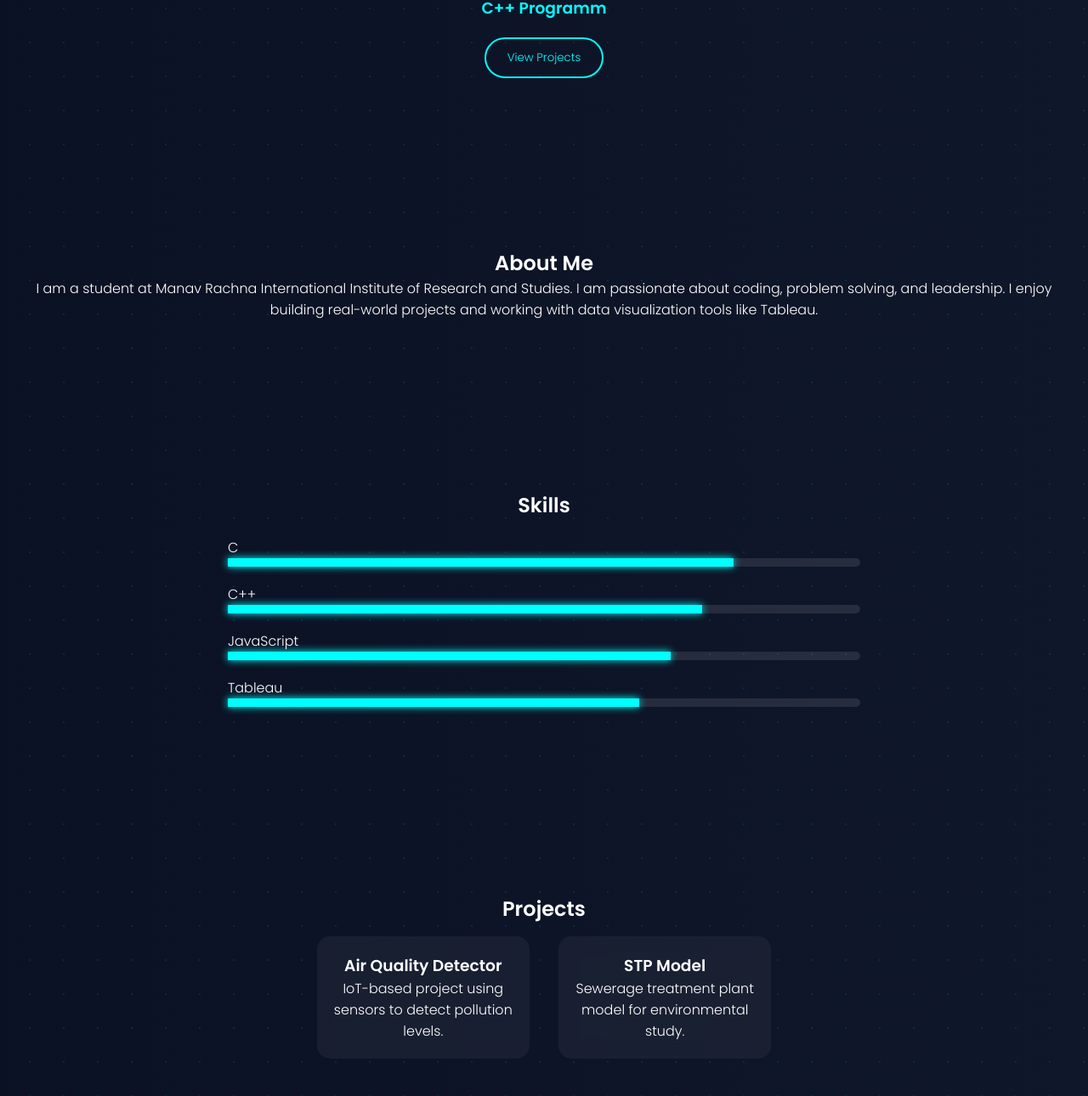
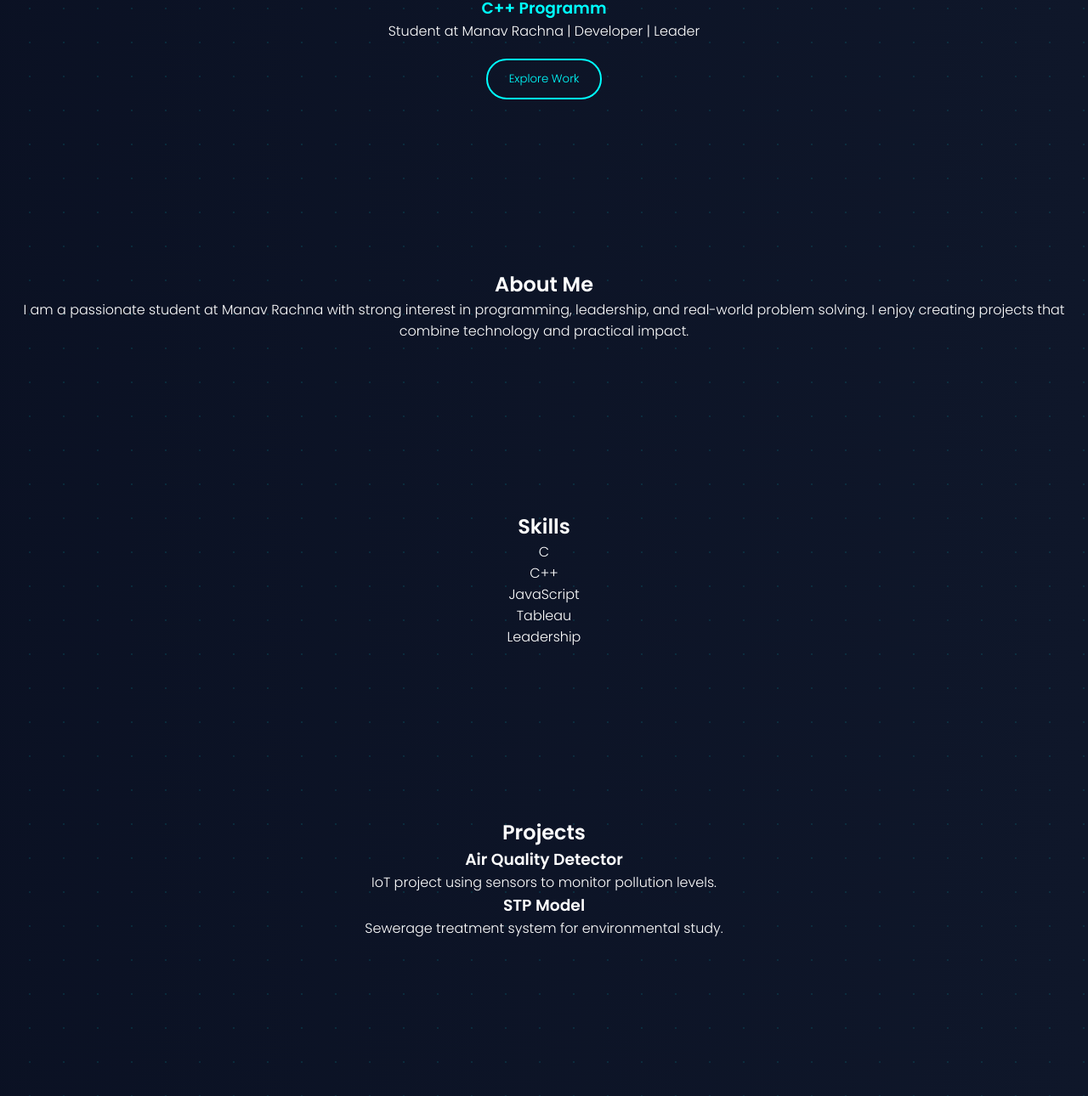
Before and after one commit to khushikhan88/khushi-, a plain HTML site: page index.html in a window 1280 px wide. Shown: the part 225-1515 px from the top of the page at 85% size. Drawn offline with Linux system fonts and the light colour scheme.

Commit message:
Add files via upload
first commit

```diff
--- a/index.html
+++ b/index.html
@@ -5,12 +5,15 @@
   <meta name="viewport" content="width=device-width, initial-scale=1.0">
   <title>Khushi Khan | Portfolio</title>
 
-  <!-- Google Font -->
   <link href="https://fonts.googleapis.com/css2?family=Poppins:wght@300;600&display=swap" rel="stylesheet">
-
   <link rel="stylesheet" href="style.css">
 </head>
+
 <body>
+
+<!-- Background blobs -->
+<div class="blob blob1"></div>
+<div class="blob blob2"></div>
 
 <header>
   <h2>Khushi Khan</h2>
@@ -24,68 +27,65 @@
 </header>
 
 <!-- HERO -->
-<section id="home">
-  <h1>Hello, I'm <span>Khushi Khan</span></h1>
-  <h3 id="typing"></h3>
-  <button onclick="scrollToSection('projects')">View Projects</button>
+<section id="home" class="hero">
+  <div class="hero-text">
+    <h1>Hi, I'm <span>Khushi Khan</span></h1>
+    <h3 id="typing"></h3>
+    <p>Student at Manav Rachna | Developer | Leader</p>
+    <button onclick="scrollToSection('projects')">Explore Work</button>
+  </div>
+
+  <div class="hero-img">
+    <div class="circle"></div>
+  </div>
 </section>
 
 <!-- ABOUT -->
-<section id="about">
+<section id="about" class="fade">
   <h2>About Me</h2>
   <p>
-    I am a student at Manav Rachna International Institute of Research and Studies.
-    I am passionate about coding, problem solving, and leadership.
-    I enjoy building real-world projects and working with data visualization tools like Tableau.
+    I am a passionate student at Manav Rachna with strong interest in programming,
+    leadership, and real-world problem solving. I enjoy creating projects that combine
+    technology and practical impact.
   </p>
 </section>
 
 <!-- SKILLS -->
-<section id="skills">
+<section id="skills" class="fade">
   <h2>Skills</h2>
 
-  <div class="skill">
-    <p>C</p>
-    <div class="bar"><div style="width:80%"></div></div>
+  <div class="skills-grid">
+    <div class="skill-box">C</div>
+    <div class="skill-box">C++</div>
+    <div class="skill-box">JavaScript</div>
+    <div class="skill-box">Tableau</div>
+    <div class="skill-box">Leadership</div>
   </div>
-
-  <div class="skill">
-    <p>C++</p>
-    <div class="bar"><div style="width:75%"></div></div>
-  </div>
-
-  <div class="skill">
-    <p>JavaScript</p>
-    <div class="bar"><div style="width:70%"></div></div>
-  </div>
-
-  <div class="skill">
-    <p>Tableau</p>
-    <div class="bar"><div style="width:65%"></div></div>
-  </div>
-
 </section>
 
 <!-- PROJECTS -->
-<section id="projects">
+<section id="projects" class="fade">
   <h2>Projects</h2>
 
-  <div class="card">
-    <h3>Air Quality Detector</h3>
-    <p>IoT-based project using sensors to detect pollution levels.</p>
+  <div class="project-grid">
+    <div class="project-card">
+      <h3>Air Quality Detector</h3>
+      <p>IoT project using sensors to monitor pollution levels.</p>
+    </div>
+
+    <div class="project-card">
+      <h3>STP Model</h3>
+      <p>Sewerage treatment system for environmental study.</p>
+    </div>
   </div>
-
-  <div class="card">
-    <h3>STP Model</h3>
-    <p>Sewerage treatment plant model for environmental study.</p>
-  </div>
-
 </section>
 
 <!-- CONTACT -->
-<section id="contact">
-  <h2>Contact</h2>
-  <p>Email: khushi@example.com</p>
+<section id="contact" class="fade">
+  <h2>Contact Me</h2>
+  <p>Email:</p>
+  <a href="mailto:khankhushi8826@gmail.com">khankhushi8826@gmail.com</a>
+  <br><br>
   <button onclick="showMessage()">Say Hello</button>
 </section>
 
--- /dev/null
+++ b/styl.css
@@ -0,0 +1,140 @@
+* {
+  margin: 0;
+  padding: 0;
+  font-family: 'Poppins', sans-serif;
+  box-sizing: border-box;
+}
+
+body {
+  background: #0f172a;
+  color: white;
+  overflow-x: hidden;
+}
+
+/* BLOBS BACKGROUND */
+.blob {
+  position: fixed;
+  width: 400px;
+  height: 400px;
+  border-radius: 50%;
+  filter: blur(120px);
+  opacity: 0.6;
+  z-index: -1;
+}
+
+.blob1 {
+  background: cyan;
+  top: -100px;
+  left: -100px;
+}
+
+.blob2 {
+  background: purple;
+  bottom: -100px;
+  right: -100px;
+}
+
+/* Navbar */
+header {
+  display: flex;
+  justify-content: space-between;
+  padding: 20px 40px;
+}
+
+nav a {
+  margin: 10px;
+  color: white;
+  text-decoration: none;
+}
+
+nav a:hover {
+  color: cyan;
+}
+
+/* HERO */
+.hero {
+  display: flex;
+  justify-content: space-around;
+  align-items: center;
+  height: 90vh;
+}
+
+.hero-text h1 span {
+  color: cyan;
+}
+
+button {
+  padding: 10px 20px;
+  margin-top: 15px;
+  border: none;
+  background: cyan;
+  cursor: pointer;
+  border-radius: 20px;
+}
+
+/* Circle visual */
+.circle {
+  width: 250px;
+  height: 250px;
+  border-radius: 50%;
+  background: linear-gradient(cyan, purple);
+  box-shadow: 0 0 50px cyan;
+}
+
+/* Sections */
+section {
+  padding: 80px 20px;
+  text-align: center;
+}
+
+/* Skills */
+.skills-grid {
+  display: flex;
+  justify-content: center;
+  flex-wrap: wrap;
+}
+
+.skill-box {
+  padding: 15px 25px;
+  margin: 10px;
+  background: #1e293b;
+  border-radius: 20px;
+}
+
+/* Projects */
+.project-grid {
+  display: flex;
+  justify-content: center;
+  flex-wrap: wrap;
+}
+
+.project-card {
+  background: #1e293b;
+  padding: 20px;
+  margin: 15px;
+  width: 250px;
+  border-radius: 15px;
+  transition: 0.3s;
+}
+
+.project-card:hover {
+  transform: scale(1.05);
+}
+
+/* Contact */
+#contact a {
+  color: cyan;
+  text-decoration: none;
+}
+
+/* Fade animation */
+.fade {
+  opacity: 0;
+  transform: translateY(30px);
+  transition: 1s;
+}
+
+.fade.show {
+  opacity: 1;
+  transform: translateY(0);
+}
```
Also changed, not shown: 1 other file.
